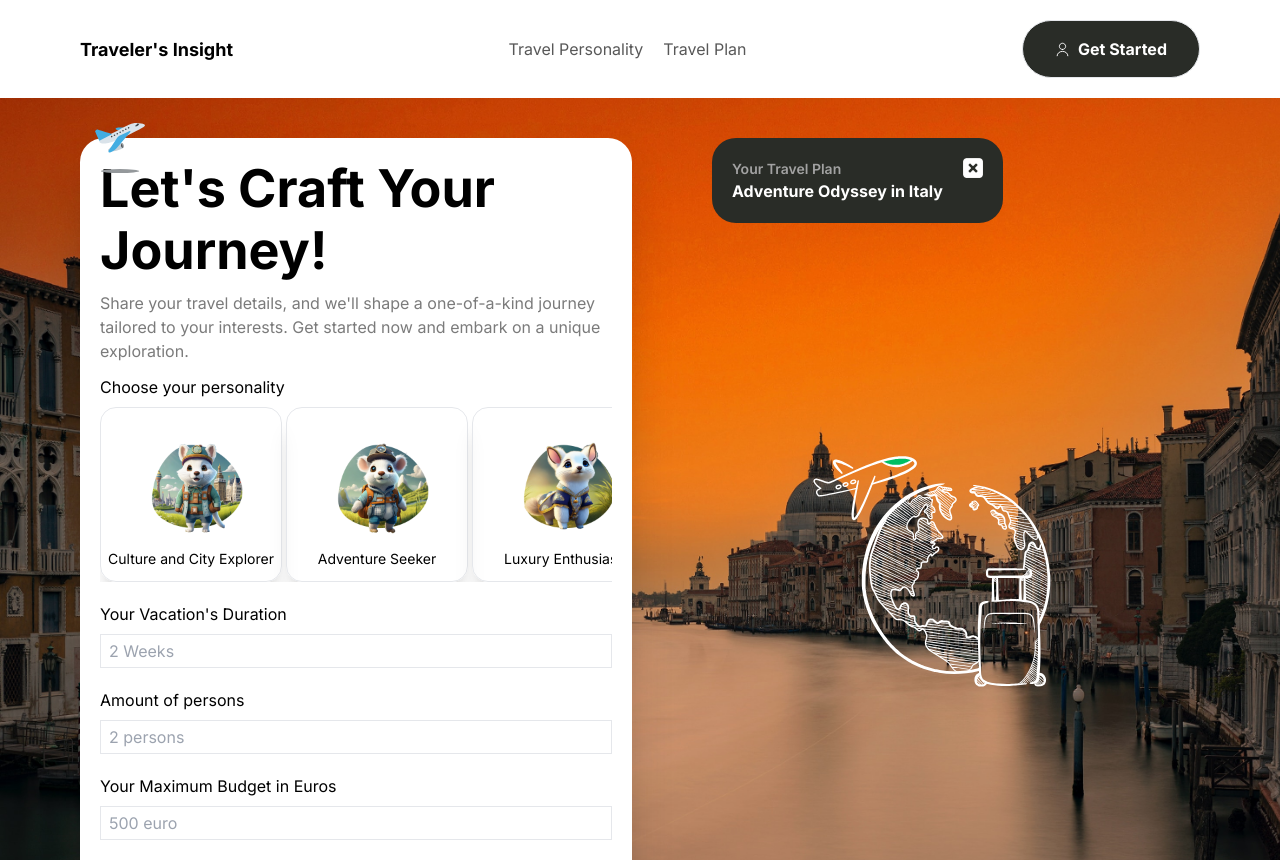
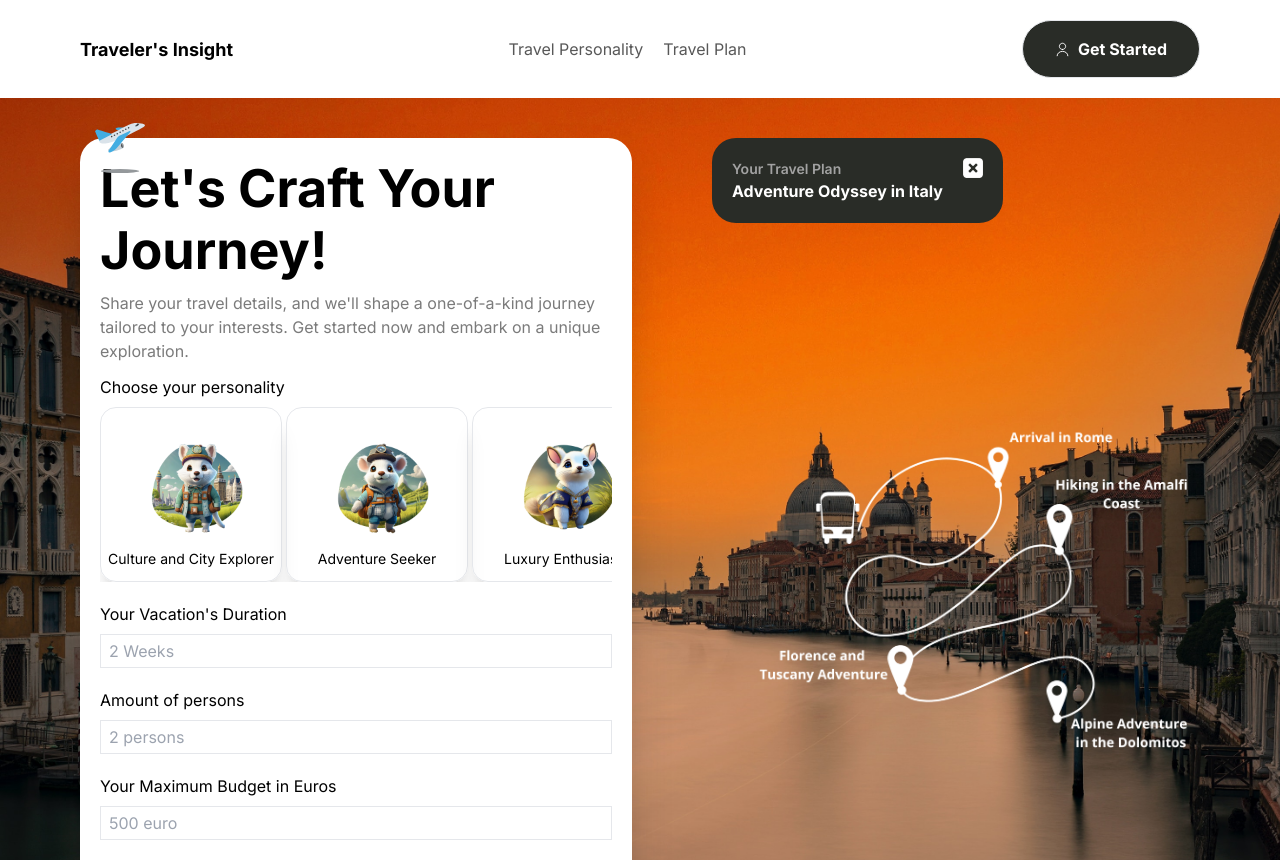
Before and after one commit to alessndro/TravelApp, a Next.js app: page /travelItenary in a window 1280 px wide. Shown: the top 860 px of the page. Built offline with nearby package versions, Linux system fonts and the light colour scheme.

Commit message:
changed ui travel plan

```diff
--- a/components/TravelPlan.tsx
+++ b/components/TravelPlan.tsx
@@ -58,7 +58,7 @@ export default function travelPlan() {
                 body: JSON.stringify(travelDetails)
             })
             if (!response.ok){
-                throw new Error('Provide proper input please')
+                throw  new Error('Provide proper input please')
             }
             const data = await response.json()
 
@@ -70,8 +70,9 @@ export default function travelPlan() {
             console.log(typeof travelData)
             setGeneratedPlan(travelData)
         }
-        catch (error) {
-            console.log(error)
+        catch (error: any) {
+            setError(error.message)
+            console.log(error.message)
         }
         finally {
             setLoading(false)
@@ -237,7 +238,7 @@ return (
                 <Image className='absolute top-5 right-5' src='/white-close.png' width={20} height={5} alt={'star'} />
 
             </div>
-            <Image className='hidden md:flex' src='/gotravel.svg' width={3500} height={2500} alt={'star'} />
+            {generatedPlan.title ? <Image className='hidden md:flex' src='/gotravel.svg' width={3500} height={2500} alt={'star'} /> : <Image className='hidden md:flex' src='/travelHeroIcon1.png' width={3500} height={2500} alt={'star'} />}
 
         </div>
         </div>
```
